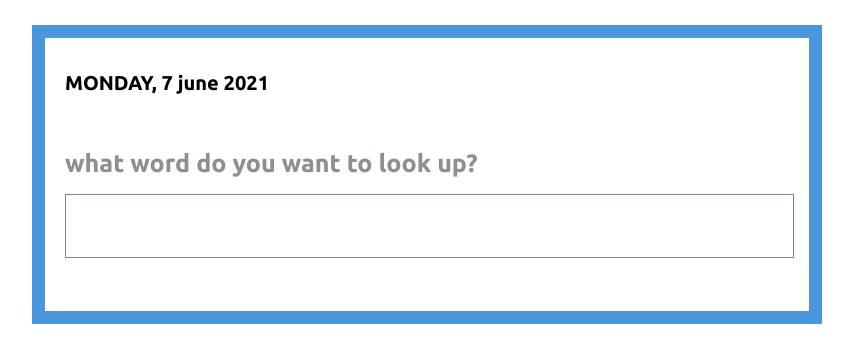
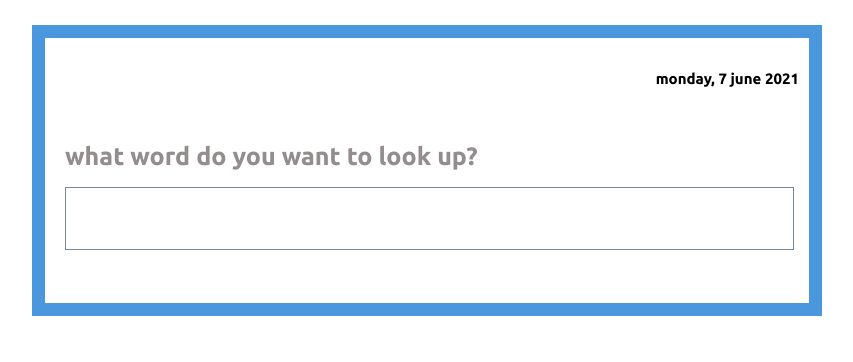
Before and after one commit to mjh1968/dictionary-app, a React (Create React App) app: page / in a window 1280 px wide. Shown: the top 362 px of the page, without its empty margins (213-1066 px from the left). Built offline with nearby package versions, Linux system fonts and the light colour scheme.

Commit message:
starting to build function Results

```diff
--- a/src/DateF.css
+++ b/src/DateF.css
@@ -1,4 +1,6 @@
 .dateFormatted {
-  font-size: 20px;
+  font-size: 15px;
   color: black;
+  text-align: right;
+  margin-right: 10px;
 }
--- a/src/DateF.js
+++ b/src/DateF.js
@@ -33,7 +33,7 @@ export default function DateF() {
   let monthName = months[myCurrentDate.getMonth()];
   return (
     <div className="dateFormatted">
-      <span class="text-uppercase">{day}</span>, {date} {monthName} {year}
+      <span class="text-lowercase">{day}</span>, {date} {monthName} {year}
     </div>
   );
 }
--- a/src/Dictionary.js
+++ b/src/Dictionary.js
@@ -8,8 +8,7 @@ export default function Dictionary() {
   let [results, setResults] = useState(null);
 
   function handleSearch(response) {
-    console.log(response.data[0]);
-    console.log(response.data[0].meanings[0].definitions[0].definition);
+    setResults(response.data[0]);
   }
 
   function search(event) {
--- a/src/Results.js
+++ b/src/Results.js
@@ -1,5 +1,6 @@
 import React from "react";
 
 export default function Results(props) {
-return(props.results)
+  console.log(props.results);
+  return <div className="showResults"></div>;
 }
```
